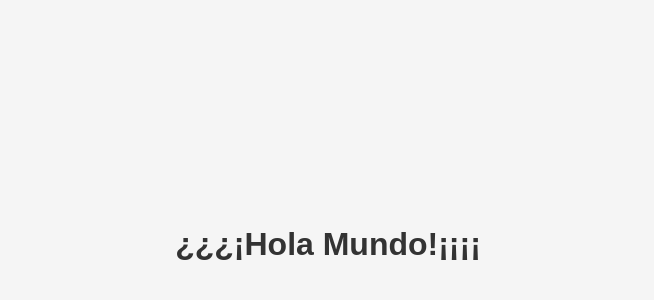
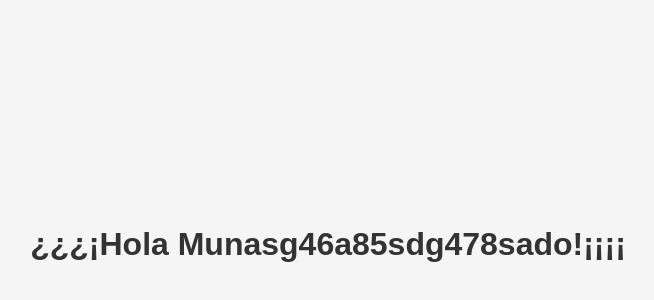
Before and after one commit to sgregorioASN/HolaMundo, a plain HTML site: page index.html in a window 1280 px wide. Shown: the part 156-456 px from the top of the page, without its empty margins (312-966 px from the left). Drawn offline with Linux system fonts and the light colour scheme.

Commit message:
Cambios 2

```diff
--- a/index.html
+++ b/index.html
@@ -20,6 +20,6 @@
 </style>
 </head>
 <body>
-  <h1>¿¿¿¡Hola Mundo!¡¡¡¡</h1>
+  <h1>¿¿¿¡Hola Munasg46a85sdg478sado!¡¡¡¡</h1>
 </body>
 </html>
```
